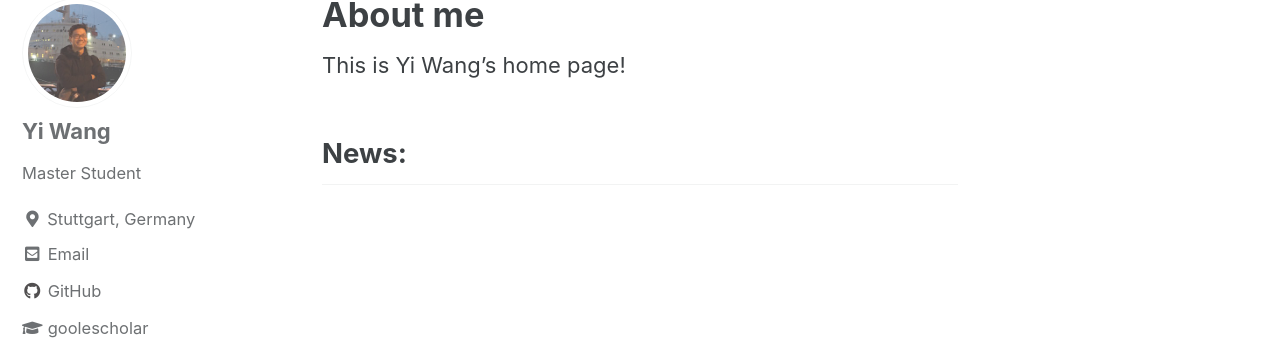
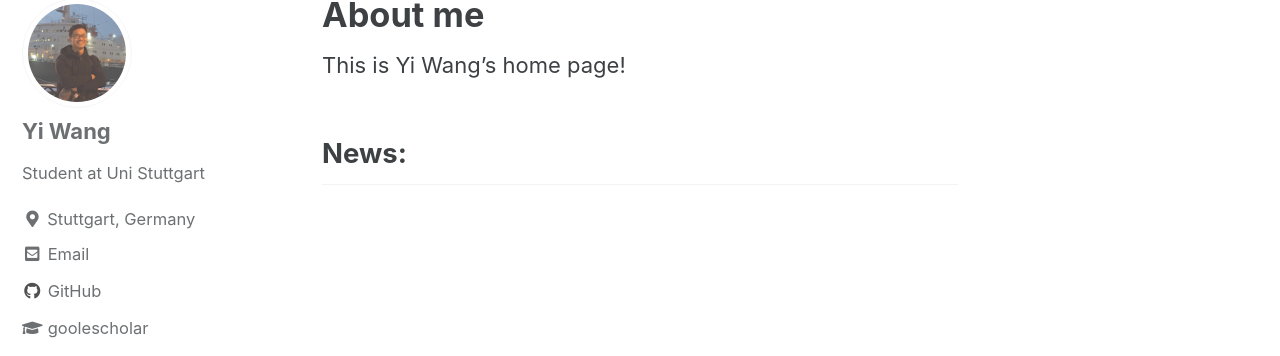
Before and after one commit to wangyi111/wangyi111.github.io, a Jekyll site: the page built from _pages/about.md, in a window 1280 px wide. Shown: the part 123-479 px from the top of the page. Built offline with Jekyll 4.4.1, drawn with Linux system fonts in a browser that asks for light colours; cached includes are drawn as plain includes.

Commit message:
Update _config.yml

```diff
--- a/_config.yml
+++ b/_config.yml
@@ -95,7 +95,7 @@ analytics:
 author:
   name             : "Yi Wang"
   avatar           : "/assets/images/bio-yi-th.jpg"
-  bio              : "Master Student"
+  bio              : "Student at Uni Stuttgart"
   location         : "Stuttgart, Germany"
   email            :
   links:
```
